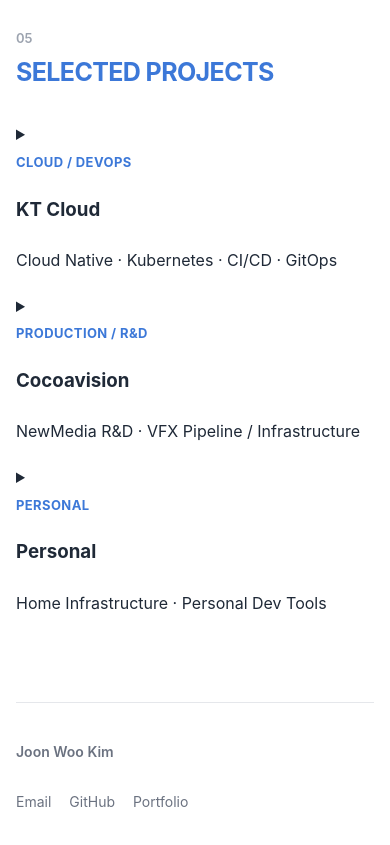
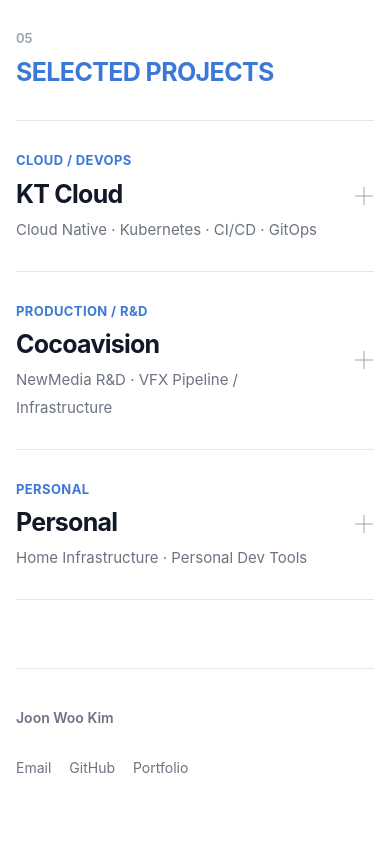
Before and after one commit to Vivacissimo/resume, a plain HTML site: page index.html in a window 390 px wide. Shown: the part 6320-7165 px from the top of the page. Drawn offline with Linux system fonts and the light colour scheme; a web font is replaced by a local one.

Commit message:
Style grouped project accordions

```diff
--- a/styles.css
+++ b/styles.css
@@ -356,16 +356,100 @@ blockquote {
   font-size: 15px;
 }
 
-.project-list {
+.project-groups {
   border-top: 1px solid var(--line);
 }
 
-.project-item {
-  padding: 42px 0 46px;
+.project-group {
   border-bottom: 1px solid var(--line);
 }
 
-.project-item:last-child {
+.project-group summary {
+  display: flex;
+  align-items: center;
+  justify-content: space-between;
+  gap: 32px;
+  padding: 31px 0;
+  cursor: pointer;
+  list-style: none;
+}
+
+.project-group summary::-webkit-details-marker {
+  display: none;
+}
+
+.project-group-title {
+  min-width: 0;
+}
+
+.project-group-title .project-type {
+  margin-bottom: 5px !important;
+}
+
+.project-group-title h3 {
+  margin: 0;
+  color: #111827;
+  font-size: 29px;
+  line-height: 1.3;
+  letter-spacing: -0.03em;
+  transition: color 0.2s ease;
+}
+
+.project-group-title > p:last-child {
+  margin: 6px 0 0;
+  color: var(--muted);
+  font-size: 16px;
+}
+
+.project-group summary:hover h3,
+.project-group[open] summary h3 {
+  color: var(--accent);
+}
+
+.project-toggle {
+  position: relative;
+  flex: 0 0 20px;
+  width: 20px;
+  height: 20px;
+}
+
+.project-toggle::before,
+.project-toggle::after {
+  content: "";
+  position: absolute;
+  top: 50%;
+  left: 50%;
+  width: 18px;
+  height: 1px;
+  background: #9ca3af;
+  transform: translate(-50%, -50%);
+  transition: opacity 0.2s ease, background 0.2s ease;
+}
+
+.project-toggle::after {
+  transform: translate(-50%, -50%) rotate(90deg);
+}
+
+.project-group[open] .project-toggle::before,
+.project-group[open] .project-toggle::after {
+  background: var(--accent);
+}
+
+.project-group[open] .project-toggle::after {
+  opacity: 0;
+}
+
+.project-group-content {
+  padding: 0 0 10px 28px;
+  border-left: 2px solid var(--accent-soft);
+}
+
+.project-item {
+  padding: 31px 0 35px;
+  border-bottom: 1px solid var(--line);
+}
+
+.project-group-content .project-item:last-child {
   border-bottom: 0;
 }
 
@@ -377,15 +461,16 @@ blockquote {
   letter-spacing: 0.03em;
 }
 
-.project-item h3 {
+.project-item h4 {
   margin: 0;
-  font-size: 28px;
+  color: #111827;
+  font-size: 24px;
   line-height: 1.35;
   letter-spacing: -0.025em;
 }
 
 .project-description {
-  margin: 14px 0 18px !important;
+  margin: 13px 0 18px !important;
   color: var(--muted);
   font-size: 17px;
 }
@@ -485,8 +570,25 @@ blockquote {
     padding: 34px 0;
   }
 
-  .project-item h3 {
-    font-size: 24px;
+  .project-group summary {
+    gap: 20px;
+    padding: 27px 0;
+  }
+
+  .project-group-title h3 {
+    font-size: 25px;
+  }
+
+  .project-group-title > p:last-child {
+    font-size: 15px;
+  }
+
+  .project-group-content {
+    padding-left: 18px;
+  }
+
+  .project-item h4 {
+    font-size: 22px;
   }
 
   .footer {
@@ -523,6 +625,14 @@ blockquote {
     break-inside: avoid;
   }
 
+  .project-group > .project-group-content {
+    display: block !important;
+  }
+
+  .project-toggle {
+    display: none;
+  }
+
   .profile-links,
   .project-links {
     color: #4b5563;
```
